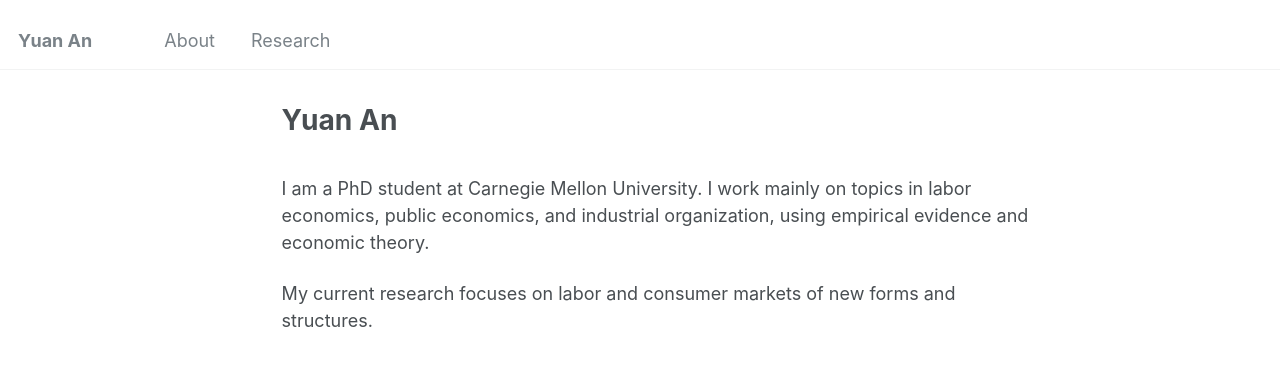
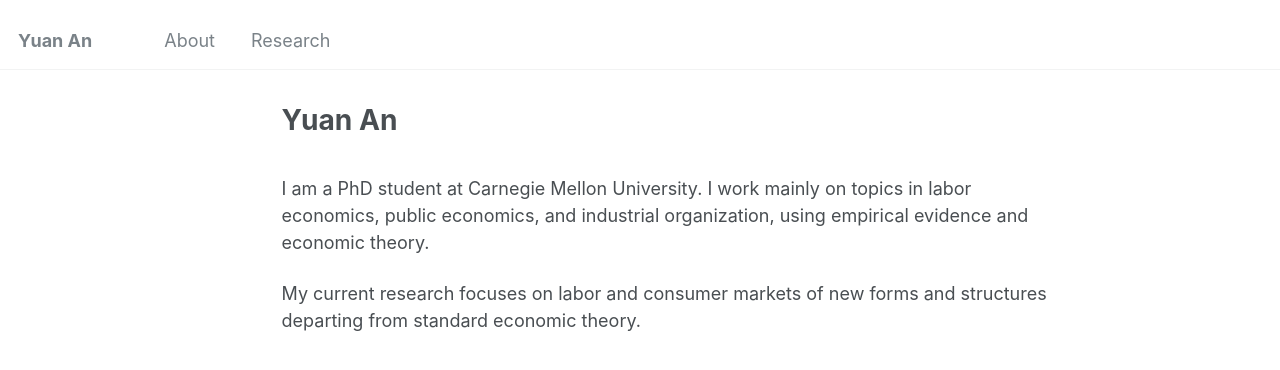
Before and after one commit to yuan-ann/yuan-ann.github.io, a Jekyll site: the page built from _pages/about.md, in a window 1280 px wide. Shown: the top 370 px of the page. Built offline with Jekyll 4.4.1, drawn with Linux system fonts in a browser that asks for light colours.

Commit message:
Update about.md

```diff
--- a/_pages/about.md
+++ b/_pages/about.md
@@ -11,7 +11,7 @@ redirect_from:
 <br>
 I am a PhD student at Carnegie Mellon University. I work mainly on topics in labor economics, public economics, and industrial organization, using empirical evidence and economic theory.
 
-My current research focuses on labor and consumer markets of new forms and structures.
+My current research focuses on labor and consumer markets of new forms and structures departing from standard economic theory.
 
 <!--(often driven by technological innovation), in particular how these markets function fundamentally differently from traditional markets, and efficiency and incidence of institutions designed to adapt to new market features in these markets.
 -->
```
